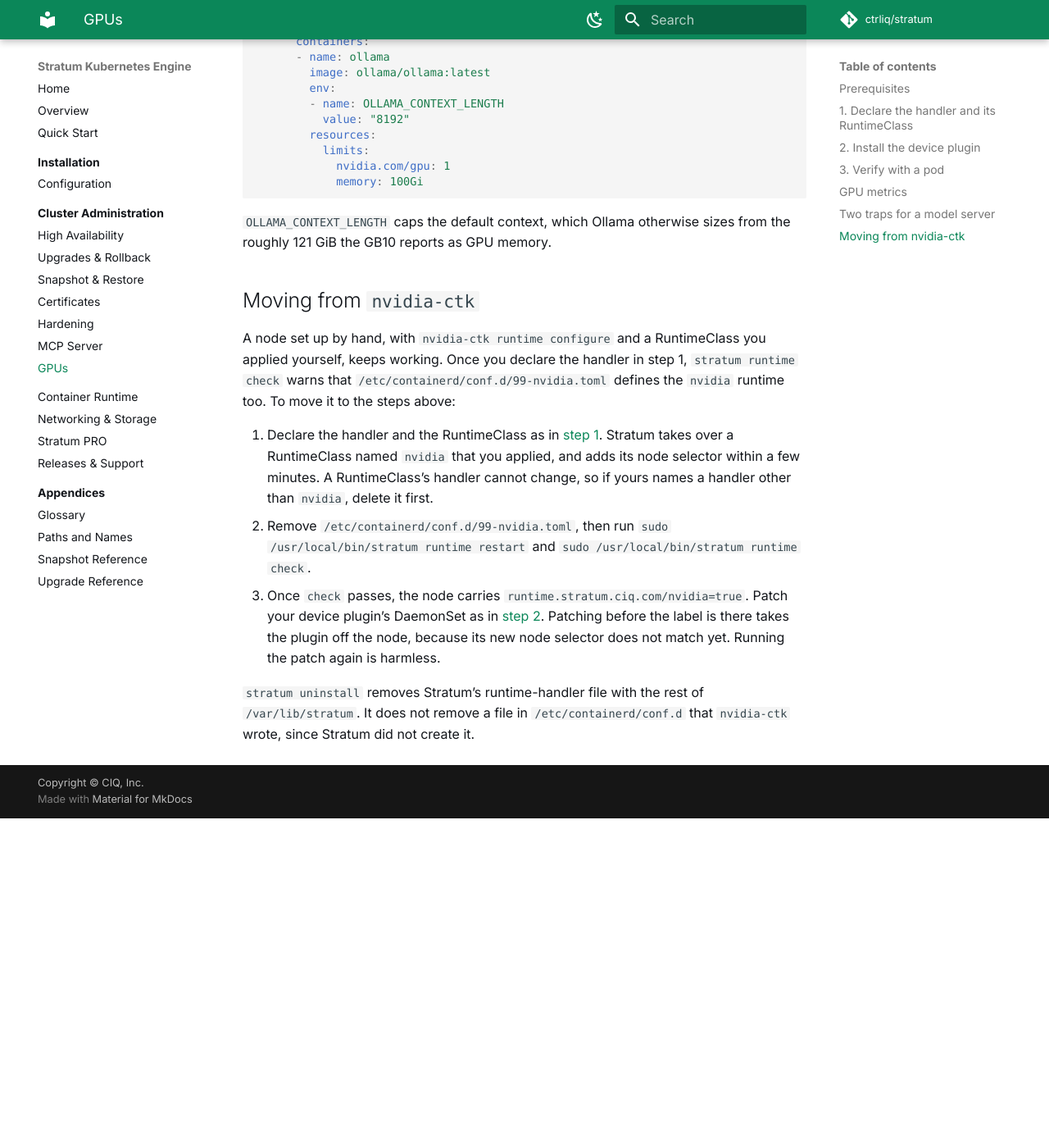
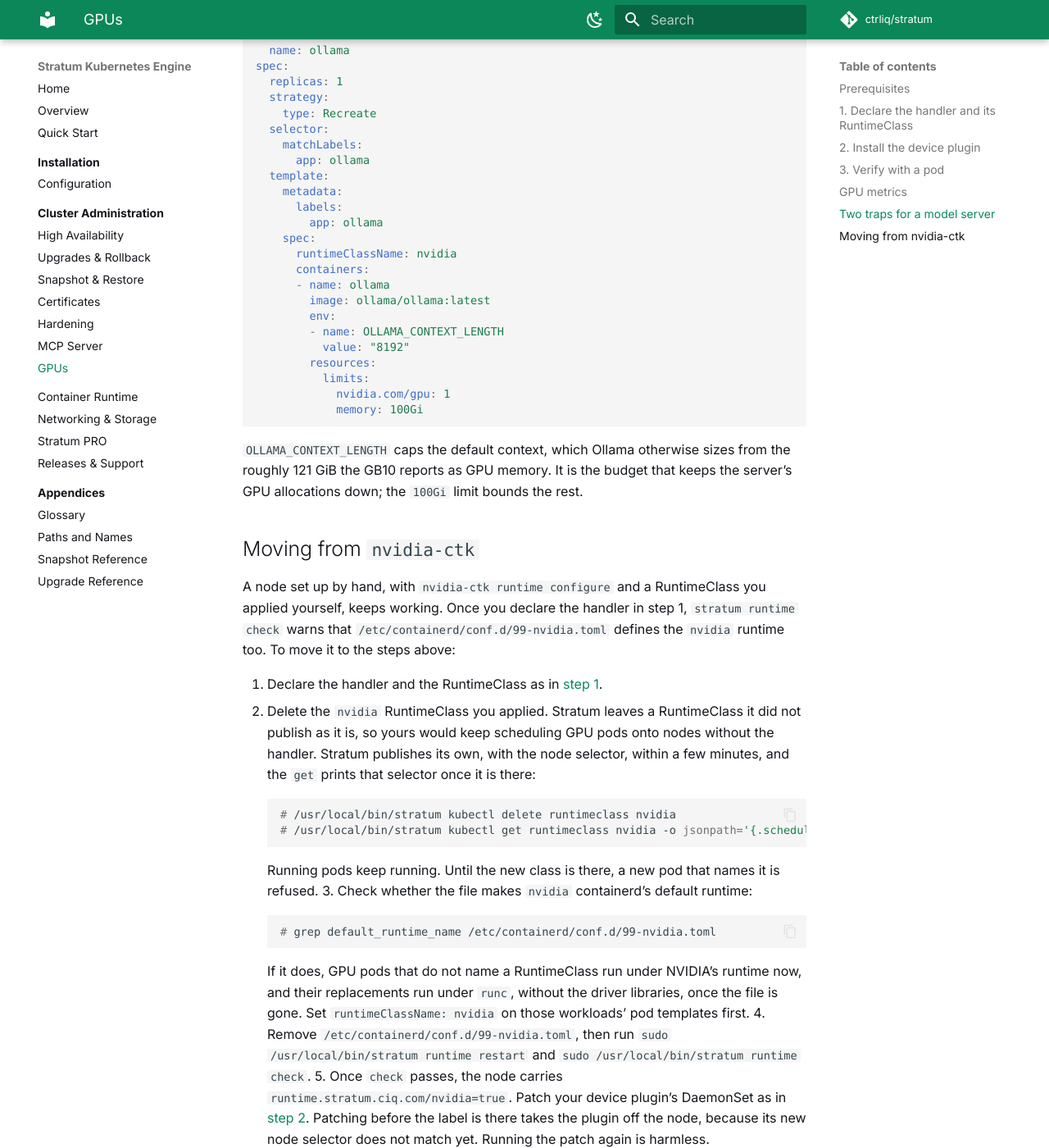
Before and after one commit to ctrliq/stratum, an MkDocs documentation site: the page built from docs/docs/cluster-admin/gpus.md, in a window 1280 px wide and 1400 px high, scrolled down 4366 px. Shown: the whole window at 82% size. Built offline with MkDocs 1.6.1 and Material for MkDocs 9.7.7, drawn with Linux system fonts in a browser that asks for light colours; comment, search, counter and statistics services are not loaded; before the commit the page ends 5364 px from its top, so only the background shows below that; some of the changed text lies outside the part shown.

Commit message:
docs(gpus): correct the nvidia-ctk migration, the exporter's runtime, and what a memory limit and spc_t do
- The nvidia-ctk migration said Stratum takes over a RuntimeClass named
  nvidia that you applied. The operator leaves a class without its stack
  label alone, so the migration now deletes it and waits for Stratum's.
  It also checks whether 99-nvidia.toml made nvidia the default runtime,
  and if so sets runtimeClassName on those workloads before removing it.
- `runtime apply --runtime-handler` replaces a worker's saved handlers.
  The step now says so, and to give the existing ones too.
- The DCGM exporter chart leaves runtimeClassName and nodeSelector empty,
  so the values now set both, as the device plugin's patch does.
- A memory limit does not keep a unified-memory host up on its own: GPU
  allocations may not be charged to the pod's cgroup. The model-server
  section now says to cap the server's own allocations, its model and
  context budget, and keeps the limit for the rest.
- spc_t lifts SELinux confinement only; privileged also lifts the pod's
  other restrictions. gpus.md and hardening.md no longer say either one
  gives the host's full access.

Signed-off-by: cwolford <WolfyChris@users.noreply.github.com>

````diff
--- a/docs/docs/cluster-admin/gpus.md
+++ b/docs/docs/cluster-admin/gpus.md
@@ -56,6 +56,10 @@
 # /usr/local/bin/stratum runtime apply --runtime-handler nvidia=/usr/bin/nvidia-container-runtime
 ```
 
+`--runtime-handler` replaces the handlers the worker saved; it does not add
+to them. On a worker that already has other handlers, give each of them with
+its own `--runtime-handler` too, or `apply` removes them and their labels.
+
 If `apply` reports that containerd has not loaded the handlers, run
 `sudo /usr/local/bin/stratum runtime restart`. Running containers keep running
 while containerd restarts.
@@ -102,7 +106,7 @@
   --type merge -p '{"spec":{"template":{"spec":{"runtimeClassName":"nvidia","nodeSelector":{"runtime.stratum.ciq.com/nvidia":"true"},"tolerations":[{"key":"nvidia.com/gpu","operator":"Exists","effect":"NoSchedule"},{"key":"stratum.ciq.com/unverified","operator":"Exists","effect":"NoSchedule"}],"securityContext":{"seLinuxOptions":{"type":"spc_t"}}}}}}'
 ```
 
-A pod that runs as `spc_t` has the host's full access; see
+SELinux does not confine a pod that runs as `spc_t`; see
 [Pods that use the kubelet's sockets](hardening.md#pods-that-use-the-kubelets-sockets).
 
 Use v0.17.4 or newer. On GPUs with unified memory, such as the DGX Spark's
@@ -166,15 +170,21 @@
 pod-resources API to label each metric with the pod that uses the GPU. On
 Stratum that socket is under the kubelet's root directory,
 `/var/lib/stratum/kubelet/pod-resources`, not `/var/lib/kubelet/pod-resources`.
-Set the exporter's Helm value `kubeletPath` to it:
+Set the exporter's Helm value `kubeletPath` to it. Like the device plugin, the
+exporter also needs `runtimeClassName: nvidia`, for the driver libraries, and a
+`nodeSelector` on the handler's label, so it runs only on the GPU nodes. The
+chart leaves both empty:
 
 ```yaml
+runtimeClassName: nvidia
+nodeSelector:
+  runtime.stratum.ciq.com/nvidia: "true"
 kubeletPath: /var/lib/stratum/kubelet/pod-resources
 ```
 
-On the default path the exporter still runs and exports metrics, but none of
-them carry a `pod` or `namespace` label, and it logs no error. On an SELinux
-node it also needs to run as `spc_t`, like the device plugin.
+On the default `kubeletPath` the exporter still runs and exports metrics, but
+none of them carry a `pod` or `namespace` label, and it logs no error. On an
+SELinux node it also needs to run as `spc_t`, like the device plugin.
 
 ## Two traps for a model server
 
@@ -185,12 +195,15 @@
 finishes. Set `spec.strategy.type: Recreate` on a Deployment whose pods each
 take a whole GPU.
 
-**On a unified-memory host, set a memory limit.** A DGX Spark reports its whole
-128 GB as GPU memory. An inference server that allocates too much does not get
-a GPU out-of-memory error: the host runs out of memory, and the machine can go
-down. A `resources.limits.memory` on the pod turns that into an OOM-killed
-container. Size it below what the host needs to stay up; on a 128 GB DGX Spark,
-`100Gi` left enough for the node. Run one model server per host.
+**On a unified-memory host, budget the model server's memory.** A DGX Spark
+reports its whole 128 GB as GPU memory. An inference server that allocates too
+much does not get a GPU out-of-memory error: the host runs out of memory, and
+the machine can go down. A `resources.limits.memory` on the pod does not
+prevent that on its own. GPU allocations may not be charged to the pod's
+memory cgroup, so they can grow past the limit. Cap what the server allocates
+instead, with its model size and its context or KV-cache budget, and leave the
+host room to stay up. Run one model server per host. A memory limit still
+bounds the server's other allocations.
 
 A Deployment that does both:
 
@@ -225,7 +238,8 @@
 ```
 
 `OLLAMA_CONTEXT_LENGTH` caps the default context, which Ollama otherwise sizes
-from the roughly 121 GiB the GB10 reports as GPU memory.
+from the roughly 121 GiB the GB10 reports as GPU memory. It is the budget that
+keeps the server's GPU allocations down; the `100Gi` limit bounds the rest.
 
 ## Moving from `nvidia-ctk`
 
@@ -235,15 +249,34 @@
 defines the `nvidia` runtime too. To move it to the steps above:
 
 1. Declare the handler and the RuntimeClass as in
-   [step 1](#1-declare-the-handler-and-its-runtimeclass). Stratum takes over a
-   RuntimeClass named `nvidia` that you applied, and adds its node selector
-   within a few minutes. A
-   RuntimeClass's handler cannot change, so if yours names a handler other
-   than `nvidia`, delete it first.
-2. Remove `/etc/containerd/conf.d/99-nvidia.toml`, then run
+   [step 1](#1-declare-the-handler-and-its-runtimeclass).
+2. Delete the `nvidia` RuntimeClass you applied. Stratum leaves a RuntimeClass
+   it did not publish as it is, so yours would keep scheduling GPU pods onto
+   nodes without the handler. Stratum publishes its own, with the node
+   selector, within a few minutes, and the `get` prints that selector once it
+   is there:
+
+    ```console
+    # /usr/local/bin/stratum kubectl delete runtimeclass nvidia
+    # /usr/local/bin/stratum kubectl get runtimeclass nvidia -o jsonpath='{.scheduling.nodeSelector}{"\n"}'
+    ```
+
+    Running pods keep running. Until the new class is there, a new pod that
+    names it is refused.
+3. Check whether the file makes `nvidia` containerd's default runtime:
+
+    ```console
+    # grep default_runtime_name /etc/containerd/conf.d/99-nvidia.toml
+    ```
+
+    If it does, GPU pods that do not name a RuntimeClass run under NVIDIA's
+    runtime now, and their replacements run under `runc`, without the driver
+    libraries, once the file is gone. Set `runtimeClassName: nvidia` on those
+    workloads' pod templates first.
+4. Remove `/etc/containerd/conf.d/99-nvidia.toml`, then run
    `sudo /usr/local/bin/stratum runtime restart` and
    `sudo /usr/local/bin/stratum runtime check`.
-3. Once `check` passes, the node carries `runtime.stratum.ciq.com/nvidia=true`.
+5. Once `check` passes, the node carries `runtime.stratum.ciq.com/nvidia=true`.
    Patch your device plugin's DaemonSet as in
    [step 2](#2-install-the-device-plugin). Patching before the label is there
    takes the plugin off the node, because its new node selector does not
````
Also changed, not shown: docs/docs/cluster-admin/hardening.md (+4 -2 lines).
